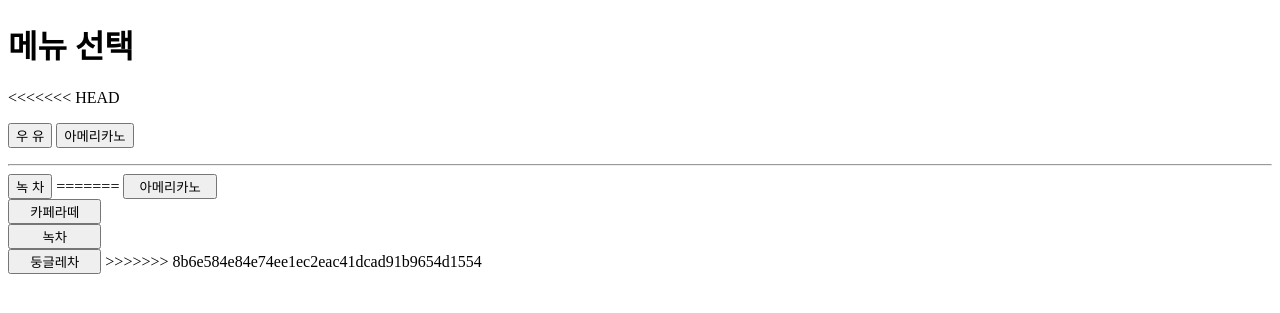
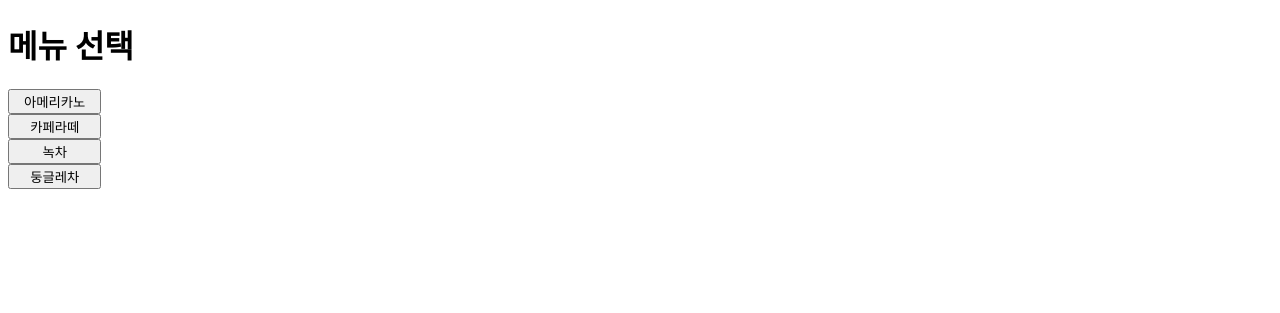
Before and after one commit to changhooni/david, a Flask app: page /menu in a window 1280 px wide. Shown: the top 313 px of the page. Run offline with Flask 3, Linux system fonts and the light colour scheme.

Commit message:
templates/menu.html file modify

```diff
--- a/templates/menu.html
+++ b/templates/menu.html
@@ -6,17 +6,9 @@
 </head>
 <body>
     <h1>메뉴 선택</h1>
-<<<<<<< HEAD
-    <p>
-    <button style="size: 70pt">우 유</button>
-    <button style="size: 70pt">아메리카노</button>
-    </p><hr>
-    <button style="size: 70pt;">녹 차</button>
-=======
     <button name="menu1" style="width:70pt;">아메리카노</button><br>
     <button name="menu2" style="width:70pt;">카페라떼</button><br>
     <button name="menu2" style="width:70pt;">녹차</button><br>
     <button name="menu2" style="width:70pt;">둥글레차</button>
->>>>>>> 8b6e584e84e74ee1ec2eac41dcad91b9654d1554
 </body>
 </html>
```
